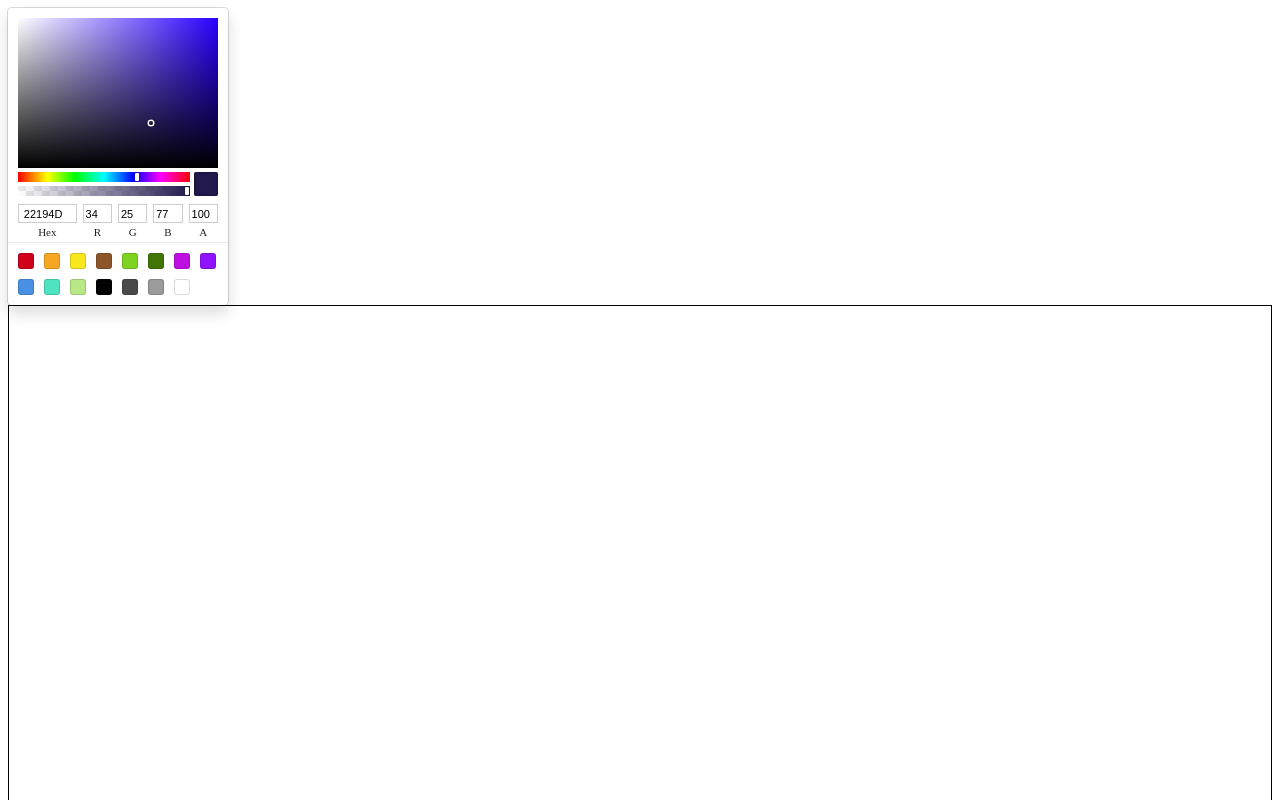
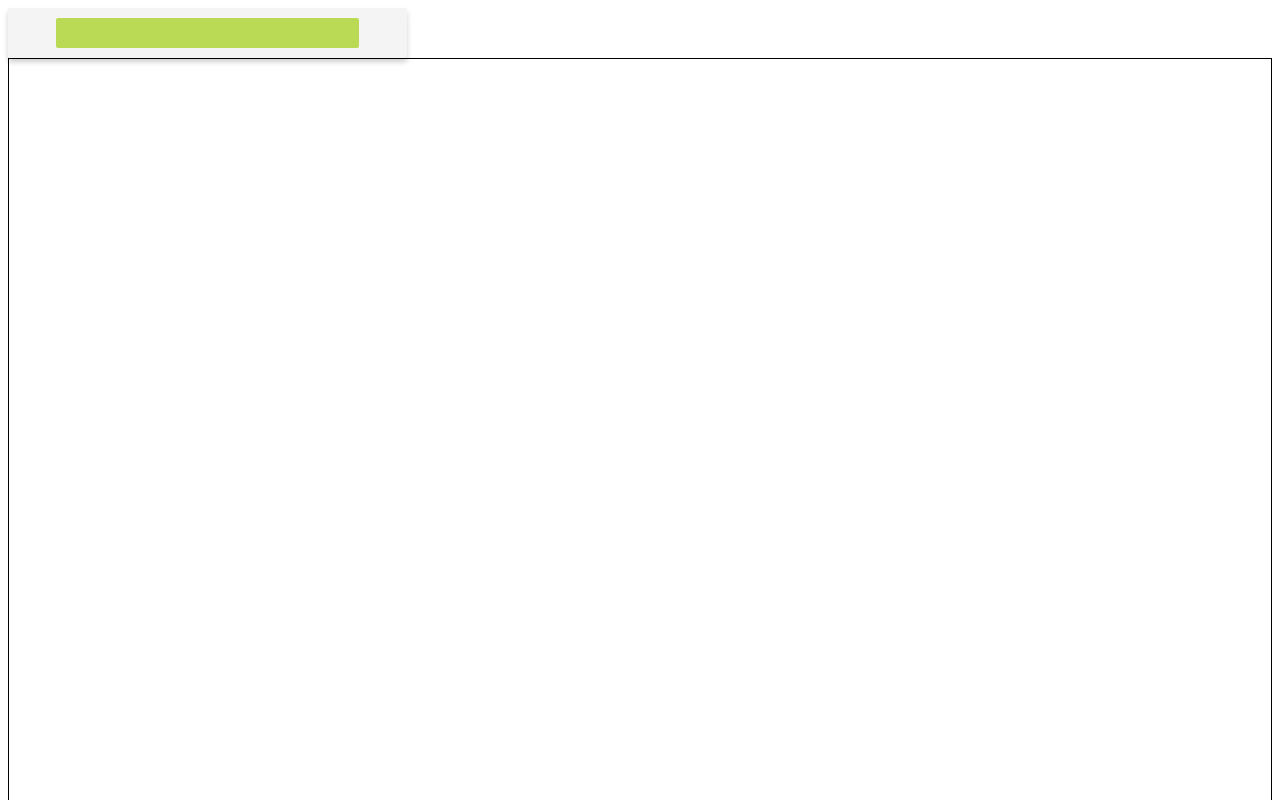
Before and after one commit to luksari/canvy, a React (Create React App) app: page / in a window 1280 px wide. Shown: the top 800 px of the page. Built offline with nearby package versions, Linux system fonts and the light colour scheme; what typesafe-actions would draw is missing.

Commit message:
Added styles

```diff
--- /dev/null
+++ b/src/components/ColorPicker.tsx
@@ -0,0 +1,76 @@
+import React, { useState } from 'react'
+import { SketchPicker, Color, ColorResult } from 'react-color'
+import styled from 'styled-components';
+import { connect } from 'react-redux';
+import { RootState } from 'MyTypes';
+import { selectColor } from '../containers/Toolbar/duck/actions';
+
+
+const Swatch = styled.div`
+    width: 30%;
+    padding: 10px;
+    height: 30px;
+    background: #F4F4F4;
+    border-radius: 2px;
+    display: flex;
+    justify-content: center;
+    box-shadow: 0px 4px 5px 0px rgba(173,173,173,0.59);
+    cursor: pointer;
+`
+
+const ColorDiv = styled.div`
+    width: 80%;
+    border-radius: 2px;
+    height: 100%;
+    background: ${ props => props.color };
+`
+
+const Popup = styled.div`
+    position: absolute;
+    z-index: 2;
+`
+
+const Close = styled.div`
+    position: fixed;
+    top: 0;
+    left: 0;
+    right: 0;
+    bottom: 0;
+`
+
+const mapStateToProps = ( {toolbarReducer} : RootState ) => ({
+    color: toolbarReducer.color
+})
+
+const mapDispatchToProps = {
+    selectColor
+}
+
+type Props = ReturnType<typeof mapStateToProps> & typeof mapDispatchToProps
+const ColorPickerRaw : React.FC<Props> = ({color, selectColor}) => {
+    const [isOpened, setisOpened] = useState(false)
+
+    const handleClick = () => {
+        setisOpened(isOpened => !isOpened)
+    }
+    const handleChange = (color: ColorResult) => {
+        selectColor(color.hex)
+    }
+
+    return <>
+        <Swatch onClick={handleClick}>
+            <ColorDiv color={color}/>
+        </Swatch>
+        { isOpened ?
+            <Popup>
+                <Close onClick={( ) => setisOpened(false)} />
+                <SketchPicker color={color} onChange={handleChange}/>
+            </Popup> : null
+        }
+    </>;
+}
+
+export const ColorPicker = connect(mapStateToProps, mapDispatchToProps)(ColorPickerRaw)
+
+
+export default ColorPicker
--- a/src/containers/App/App.tsx
+++ b/src/containers/App/App.tsx
@@ -8,9 +8,10 @@ const AppContainer = styled.div`
   height: 100vh;
   display: flex;
   flex-direction: column;
+
 `
 
-const App = () => (
+const App : React.FC<{}> = () => (
     <AppContainer>
       <Toolbar />
       <CanvasComponent />
--- a/src/containers/Toolbar/Toolbar.tsx
+++ b/src/containers/Toolbar/Toolbar.tsx
@@ -2,8 +2,8 @@ import React from 'react';
 import { connect } from 'react-redux';
 import { selectColor, selectThickness } from './duck/actions'
 import { ToolbarState } from './duck/reducer';
-import { SketchPicker } from 'react-color'
 import styled from 'styled-components';
+import ColorPicker from '../../components/ColorPicker';
 
 
 
@@ -26,7 +26,7 @@ const ToolbarContainer = styled.div`
 
 const ToolbarRaw : React.FunctionComponent<Props> = () => (
     <ToolbarContainer>
-       <SketchPicker />
+       <ColorPicker/>
     </ToolbarContainer>
 )
 
```
